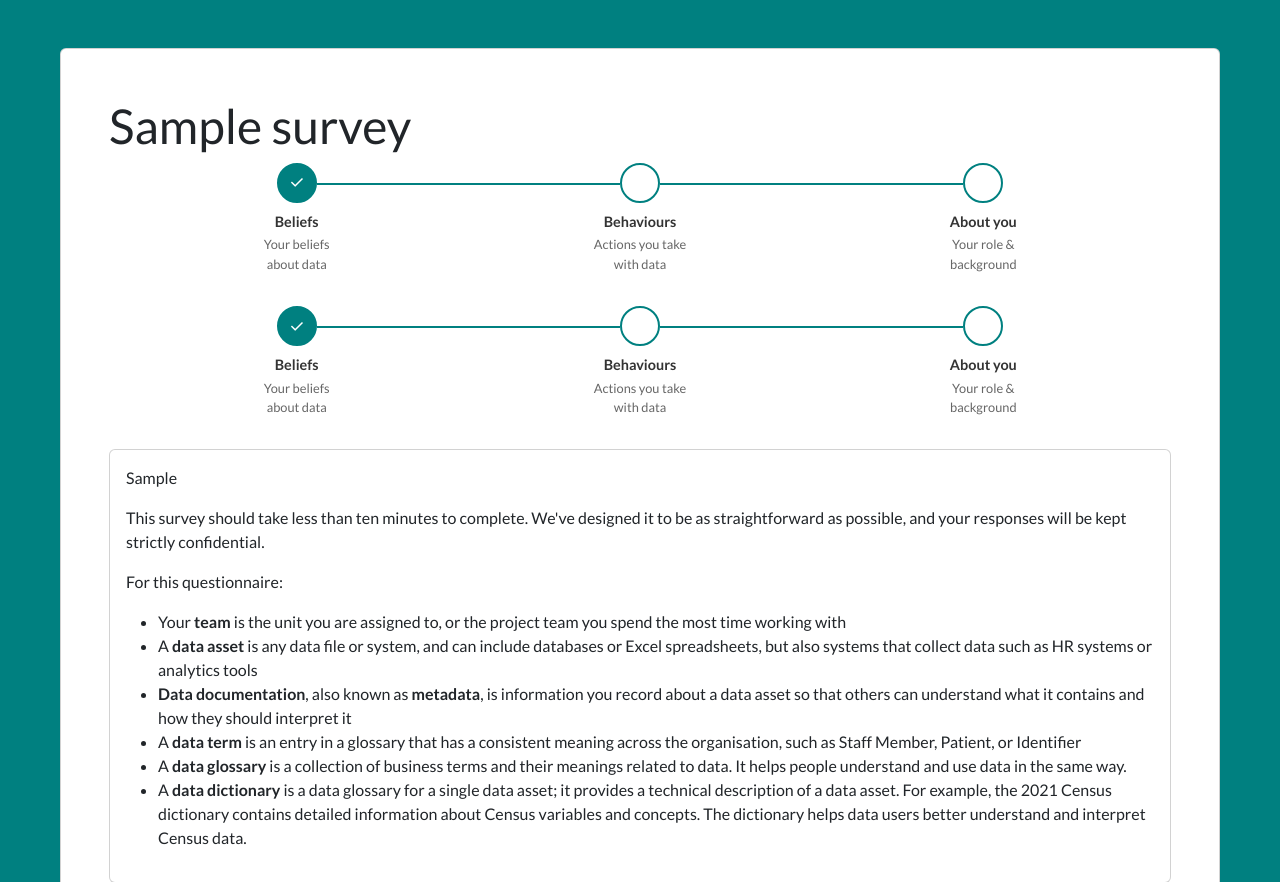
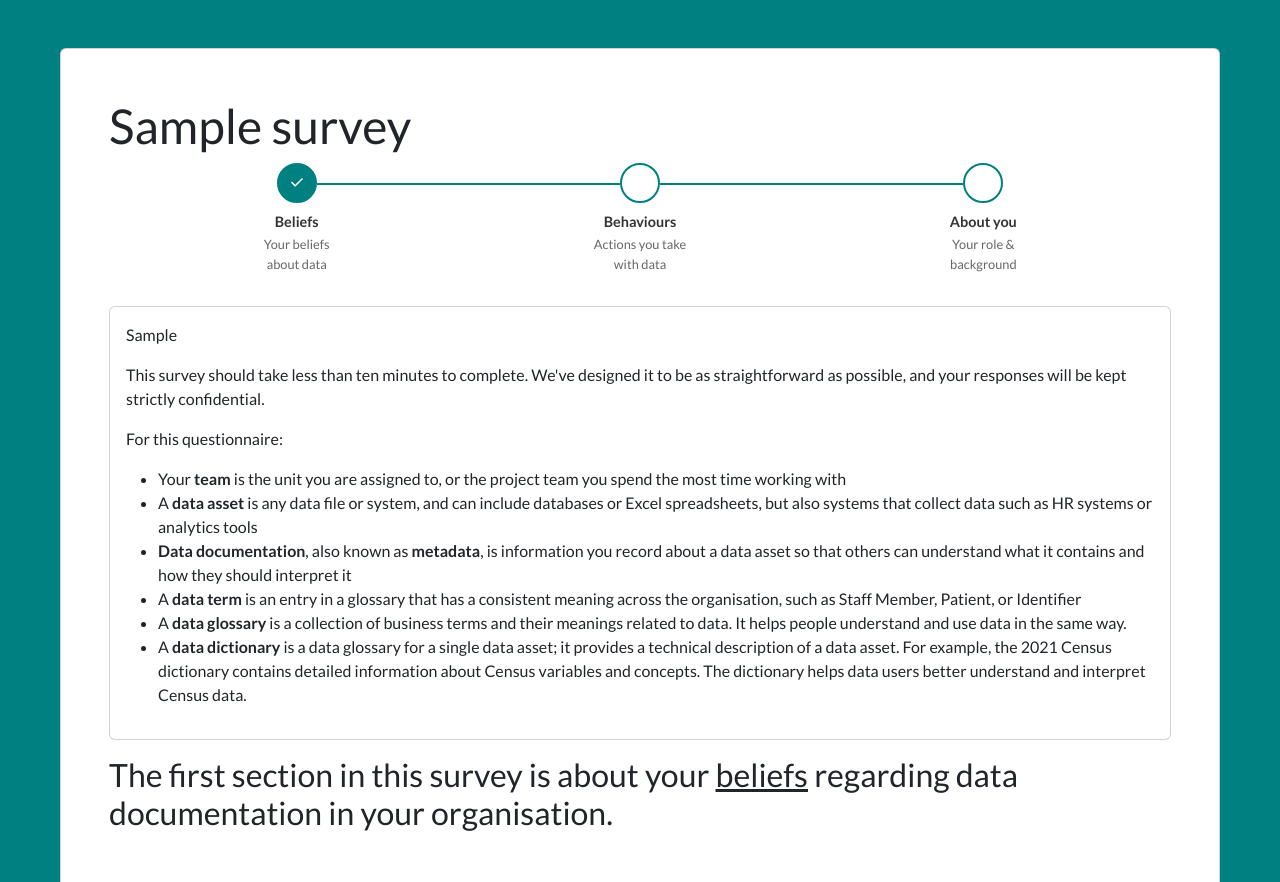
Before and after one commit to Aristotle-Metadata-Enterprises/mast-toolkit, a Django app: page /survey/response/# in a window 1280 px wide. Shown: the top 882 px of the page. Run offline with Django 5.2, Linux system fonts and the light colour scheme; tables that the repository leaves empty hold one stand-in row (values such as "Sample post").

Commit message:
updated the bug for #9

```diff
--- a/app/mast_toolkit/templates/mast/dashboard/detail.html
+++ b/app/mast_toolkit/templates/mast/dashboard/detail.html
@@ -16,7 +16,7 @@
     <div class="col-6 px-2">
         <div class="alert alert-primary">
             <div class="alert-heading">You have {{ survey.response_count }} responses so far.</div>
-            Get more responses by sharing your share link: <a href="{% url 'survey_respond' object.share_link %}">{{object.share_link}}</a>.
+            Get more responses by sharing your share link: <a href="{% url 'survey_respond' object.share_link %}" target="_blank" rel="noopener noreferrer">{{object.share_link}}</a>.
             This link will allow users to respond to your survey.
         </div>
     </div>
@@ -34,7 +34,7 @@
                     You haven't recieved any responses yet.
                 </p>
                 <p>
-                    Get more responses by sharing your share link: <a href="{% url 'survey_respond' object.share_link %}">{{object.share_link}}</a>.
+                    Get more responses by sharing your share link: <a href="{% url 'survey_respond' object.share_link %}" target="_blank" rel="noopener noreferrer">{{object.share_link}}</a>.
                     This link will allow users to respond to your survey.
                 </p>
             {% else %}
--- a/app/mast_toolkit/templates/mast/dashboard/report.html
+++ b/app/mast_toolkit/templates/mast/dashboard/report.html
@@ -13,7 +13,7 @@
             Once you start recieving responses, your report will automatically show.
         </p>
         <p>
-            Get more responses by sharing your share link: <a href="{% url 'survey_respond' object.share_link %}">{{object.share_link}}</a>.
+            Get more responses by sharing your share link: <a href="{% url 'survey_respond' object.share_link %}" target="_blank" rel="noopener noreferrer">{{object.share_link}}</a>.
             This link will allow users to respond to your survey.
         </p>
         <hr>
--- a/app/mast_toolkit/templates/mast/response/step1.html
+++ b/app/mast_toolkit/templates/mast/response/step1.html
@@ -5,24 +5,6 @@
 {% block content %}
 <h1>{{ survey.title }}</h1>
 <!-- <p class="text-muted">Step {{ step }} of 3</p> -->
-
-<div class="progress-tracker">
-    <div class="progress-step completed">
-        <div class="step-circle">&#10003;</div>
-        <div class="step-label">Beliefs</div>
-        <div class="step-desc">Your beliefs<br>about data</div>
-    </div>
-    <div class="progress-step">
-        <div class="step-circle"></div>
-        <div class="step-label">Behaviours</div>
-        <div class="step-desc">Actions you take<br>with data</div>
-    </div>
-    <div class="progress-step">
-        <div class="step-circle"></div>
-        <div class="step-label">About you</div>
-        <div class="step-desc">Your role &<br>background</div>
-    </div>
-</div>
 
 <div class="progress-tracker">
     <div class="progress-step completed">
```
Also changed, not shown: app/mast_toolkit/templates/components/survey_management_form.html (+22 -1 lines), 1 other file.
